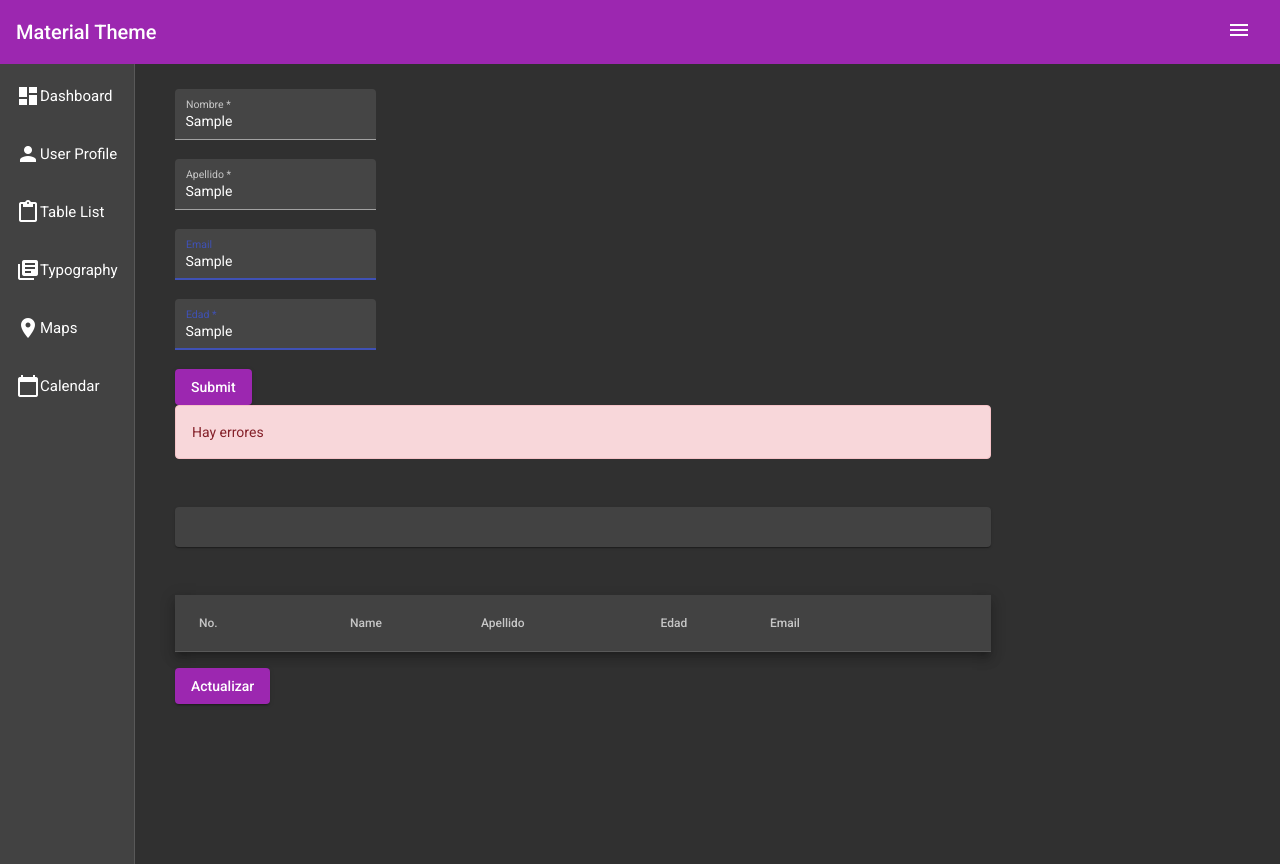
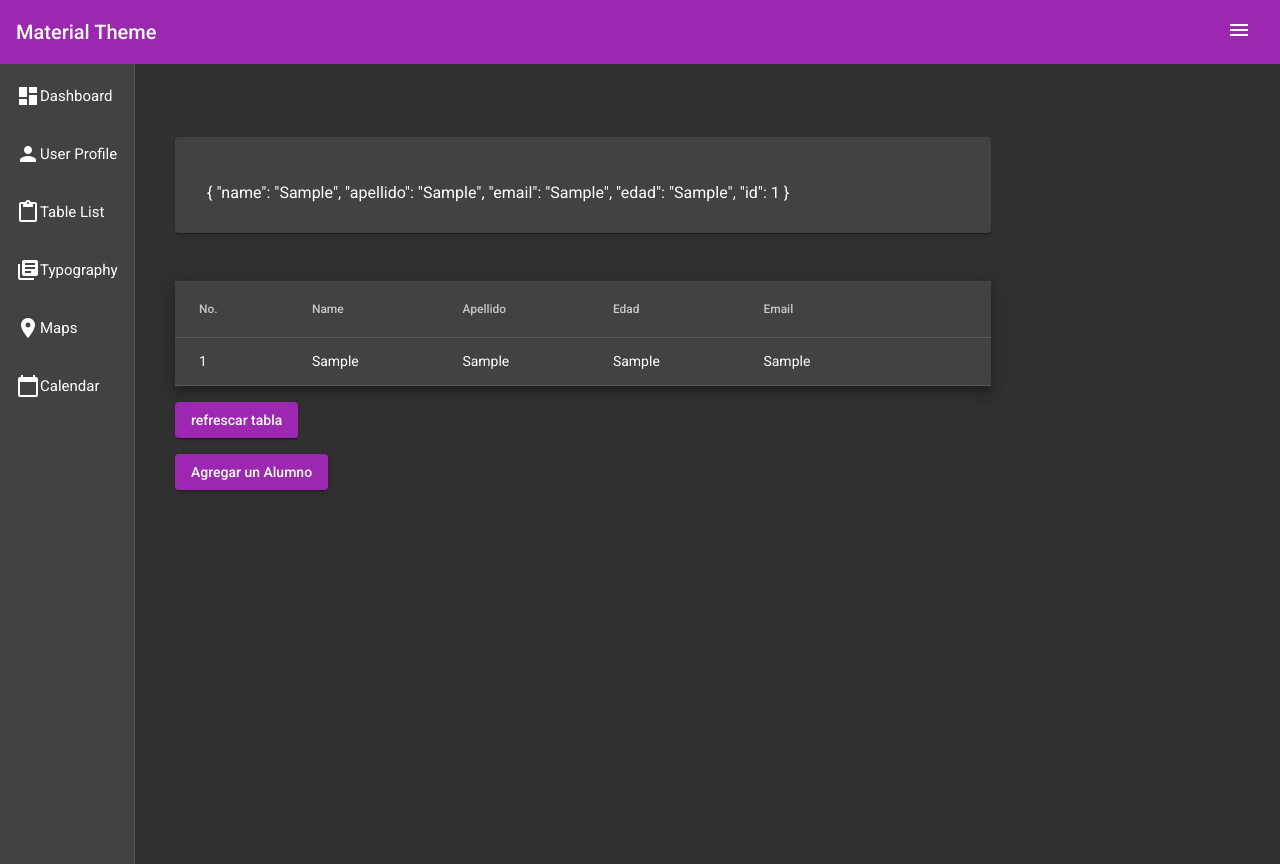
Before and after one commit to rayo80/ProyectoFinal-Coder, an Angular app: page / in a window 1280 px wide. Both pictures are taken after typing "Sample", "Sample", "Sample", "Sample" into the empty fields and a click on the button "Submit". Built offline with nearby package versions, Linux system fonts and the light colour scheme.

Commit message:
opcion de actualizar alumno prev 1

```diff
--- a/src/app/alumno-content/alumno-content.component.html
+++ b/src/app/alumno-content/alumno-content.component.html
@@ -1,6 +1,18 @@
 <div class="ver">
-    <app-alumnos-form (itemAdded)="onItemAdd($event)"></app-alumnos-form>
+    <app-alumnos-form *ngIf="!dataenviada"
+    (itemAdded)="onItemAdd($event)"
+    (itemEdited)="onItemEdit($event)"
+    [alumnoToEdit]="alumnoToEdit"
+    ></app-alumnos-form>
 
-    <app-alumnos-table  [alumnos]="data" ></app-alumnos-table>
+    <app-alumnos-table *ngIf="dataenviada"
+    [alumnos]="data"
+    (alumnoToEdit)="onPassEdit($event)"
+    ></app-alumnos-table>
 
+    <button mat-raised-button color="primary"
+    *ngIf="dataenviada"
+    (click)="onClickAdd()">
+    Agregar un Alumno
+    </button>
 </div>
--- a/src/app/alumno-content/alumno-content.component.ts
+++ b/src/app/alumno-content/alumno-content.component.ts
@@ -1,4 +1,5 @@
 import { Component, OnInit } from '@angular/core';
+import { AlumnoSchema } from '../alumnos-table/alumno.interface';
 
 @Component({
   selector: 'app-alumno-content',
@@ -8,10 +9,12 @@ import { Component, OnInit } from '@angular/core';
 export class AlumnoContentComponent implements OnInit {
 
   constructor() { }
-
   ngOnInit(): void {
   }
+
   data:any=[];
+  dataenviada = false;
+  alumnoToEdit:AlumnoSchema|null; //esto es lo que enviamos al form cuando lo trataremos de editar
 
   onItemAdd(e:any){
     /*se rescribe la data*/
@@ -27,6 +30,25 @@ export class AlumnoContentComponent implements OnInit {
       this.data.push(e)
     }
     console.log(this.data)
+    //se envio la data entonces muestra la tabla
+    this.dataenviada=true;
   }
 
+  onItemEdit(e:any){
+    let index=this.data.findIndex((x:AlumnoSchema)=>x.id===e.id);
+    this.data[index]=e;
+    this.dataenviada=true;
+  }
+
+  onPassEdit(e:any){
+    this.dataenviada=false;
+    this.alumnoToEdit=e;
+  }
+
+  onClickAdd(){
+    /*Pasa al formulario y además elimina la data enviada a editar como editar
+    nulo porque sino el formulario tendria data que apareceria en el form*/
+    this.dataenviada=false;
+    this.alumnoToEdit=null;
+  }
 }
--- a/src/app/alumnos-form/alumnos-form.component.ts
+++ b/src/app/alumnos-form/alumnos-form.component.ts
@@ -1,5 +1,6 @@
 import { Component, EventEmitter, Input, OnInit, Output } from '@angular/core';
 import { FormBuilder, FormGroup, Validators } from '@angular/forms';
+import { AlumnoSchema } from '../alumnos-table/alumno.interface';
 
 @Component({
   selector: 'app-alumnos-form',
@@ -10,9 +11,11 @@ export class AlumnosFormComponent implements OnInit {
   formAlumnos:FormGroup;
   error=false
 
-//  @Input() alumnoToEdit:Alumnos|null; //alumno a ser editado
-  @Output() itemAdded = new EventEmitter<any>(); //item añadido por el form
-//  @Output() itemEdited = new EventEmitter<any>(); // item editado por el form
+  @Input() alumnoToEdit:AlumnoSchema|null; //alumno a ser editado
+
+  /*dos outputs uno para agregar y otro para editar*/
+  @Output() itemAdded = new EventEmitter<any>();
+  @Output() itemEdited = new EventEmitter<any>();
   constructor(
     private fbuild: FormBuilder
   ) { }
@@ -24,15 +27,30 @@ export class AlumnosFormComponent implements OnInit {
       email: ['', Validators.email],
       edad:['',[Validators.required, Validators.maxLength(2)]],
   });
+  if(this.alumnoToEdit){
+    this.formAlumnos.get('name')?.patchValue(this.alumnoToEdit.name);
+    this.formAlumnos.get('apellido')?.patchValue(this.alumnoToEdit.apellidos);
+    this.formAlumnos.get('email')?.patchValue(this.alumnoToEdit.email);
+    this.formAlumnos.get('edad')?.patchValue(this.alumnoToEdit.edad);
+  }
   }
 
   onSubmit(){
+    /*
     if((this.formAlumnos.status != 'INVALID')){
       this.itemAdded.emit(this.formAlumnos.value)
       this.error =false
     }else{
       this.error=true;
       console.log(this.formAlumnos)
+    }*/
+    if(!this.alumnoToEdit){
+      this.itemAdded.emit(this.formAlumnos.value);
+    }else{
+      this.formAlumnos.value['id']=this.alumnoToEdit.id
+      let alumnoEdited=this.formAlumnos.value;
+      this.itemEdited.emit(alumnoEdited);
     }
   }
+
 }
--- a/src/app/alumnos-table/alumnos-table.component.html
+++ b/src/app/alumnos-table/alumnos-table.component.html
@@ -47,6 +47,6 @@
 
     <div class="demo-button-container">
       <button mat-raised-button (click)="refresh()" color="primary">
-        Actualizar
+        refrescar tabla
       </button>
     </div>
--- a/src/app/alumnos-table/alumnos-table.component.ts
+++ b/src/app/alumnos-table/alumnos-table.component.ts
@@ -1,6 +1,6 @@
 import { Component, Input, OnInit, ViewChild } from '@angular/core';
 import { MatTable } from '@angular/material/table';
-import { AlumnoSchema } from './user.interface'
+import { AlumnoSchema } from './alumno.interface'
 
 const ELEMENT_DATA: AlumnoSchema[] = [
 ];
```
Also changed, not shown: src/app/alumnos-table/alumno.interface.ts (renamed from src/app/alumnos-table/user.interface.ts).
